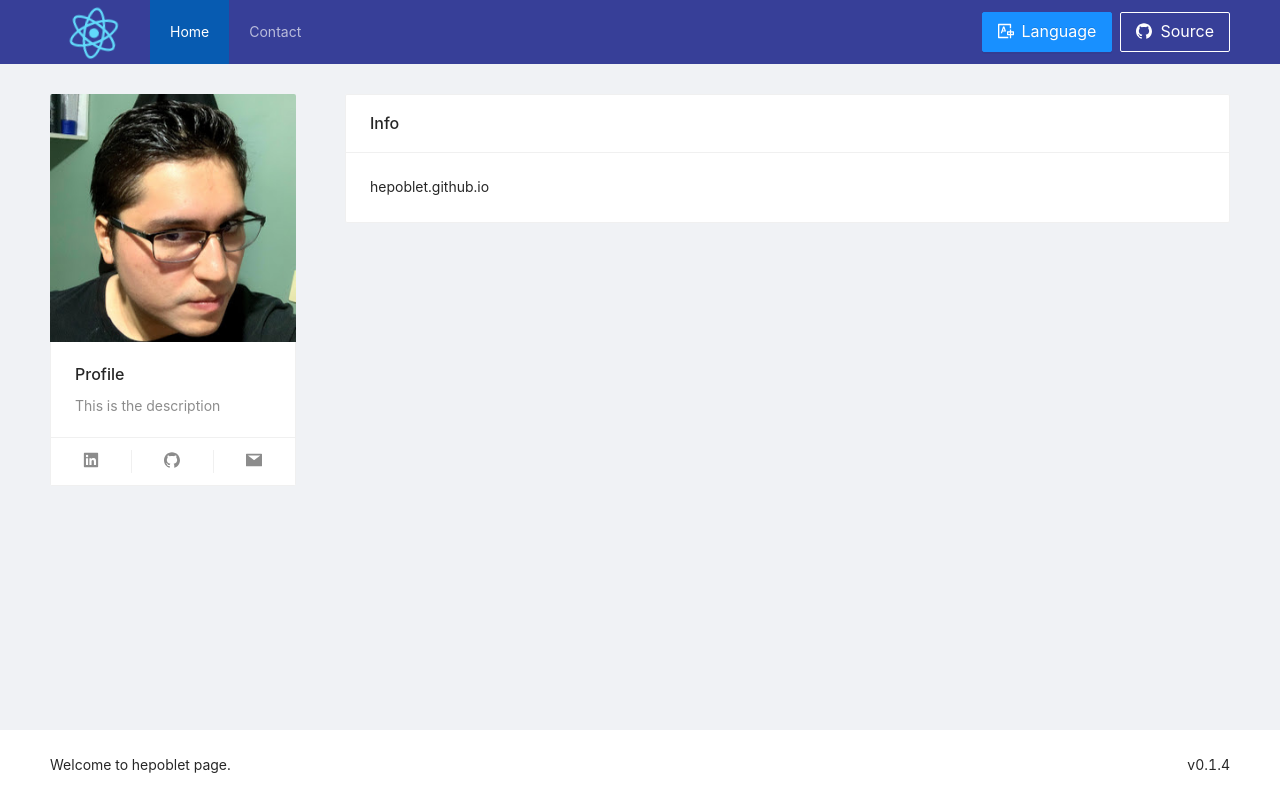
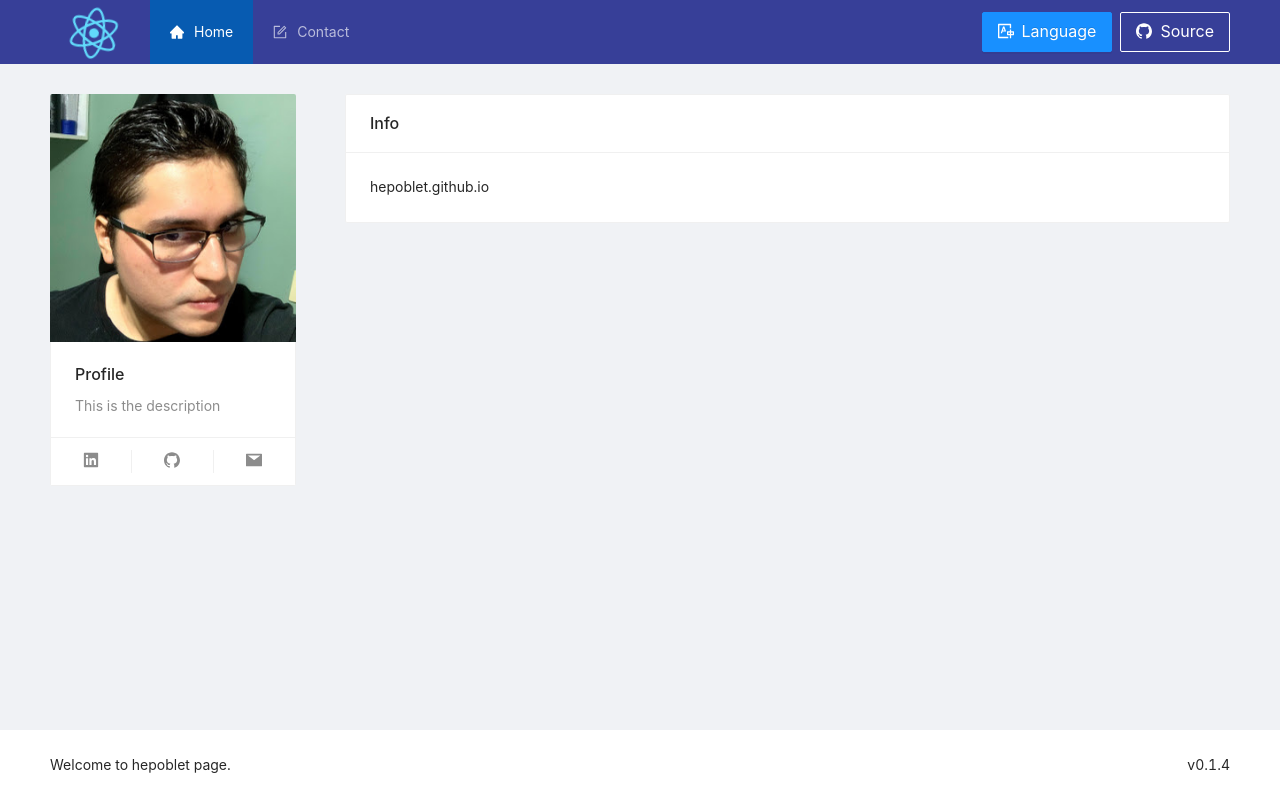
Before and after one commit to hepoblet/hepoblet.github.io, a React app: page / in a window 1280 px wide. Built offline with nearby package versions, Linux system fonts and the light colour scheme.

Commit message:
update menu icons

```diff
--- a/src/layouts/antd/components/Header/index.js
+++ b/src/layouts/antd/components/Header/index.js
@@ -1,7 +1,9 @@
 import {
   Layout, Menu, Button, Row, Col, Space,
 } from 'antd';
-import { GithubOutlined, TranslationOutlined } from '@ant-design/icons';
+import {
+  GithubOutlined, TranslationOutlined, HomeFilled, FormOutlined,
+} from '@ant-design/icons';
 import { Link, useLocation } from 'react-router-dom';
 import { useTranslation } from 'react-i18next';
 
@@ -25,12 +27,12 @@ const Header = () => {
             <img src={logo} className="logo" alt="logo" />
           </div>
           <Menu theme="dark" mode="horizontal" defaultSelectedKeys={['/']} selectedKeys={[location.pathname]}>
-            <Menu.Item key="/">
+            <Menu.Item key="/" icon={<HomeFilled />}>
               <Link to="/">
                 {t('home')}
               </Link>
             </Menu.Item>
-            <Menu.Item key="/contact">
+            <Menu.Item key="/contact" icon={<FormOutlined />}>
               <Link to="/contact">
                 {t('contact')}
               </Link>
```
